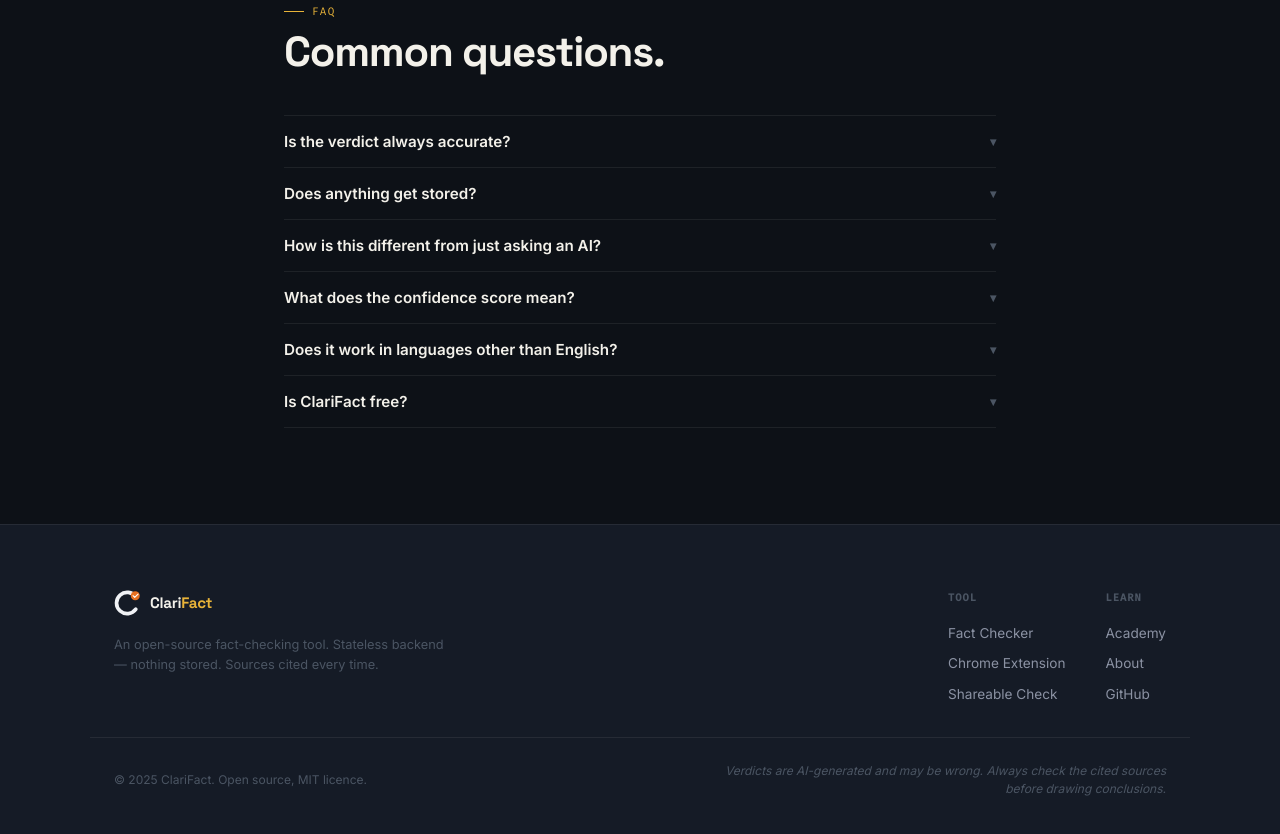
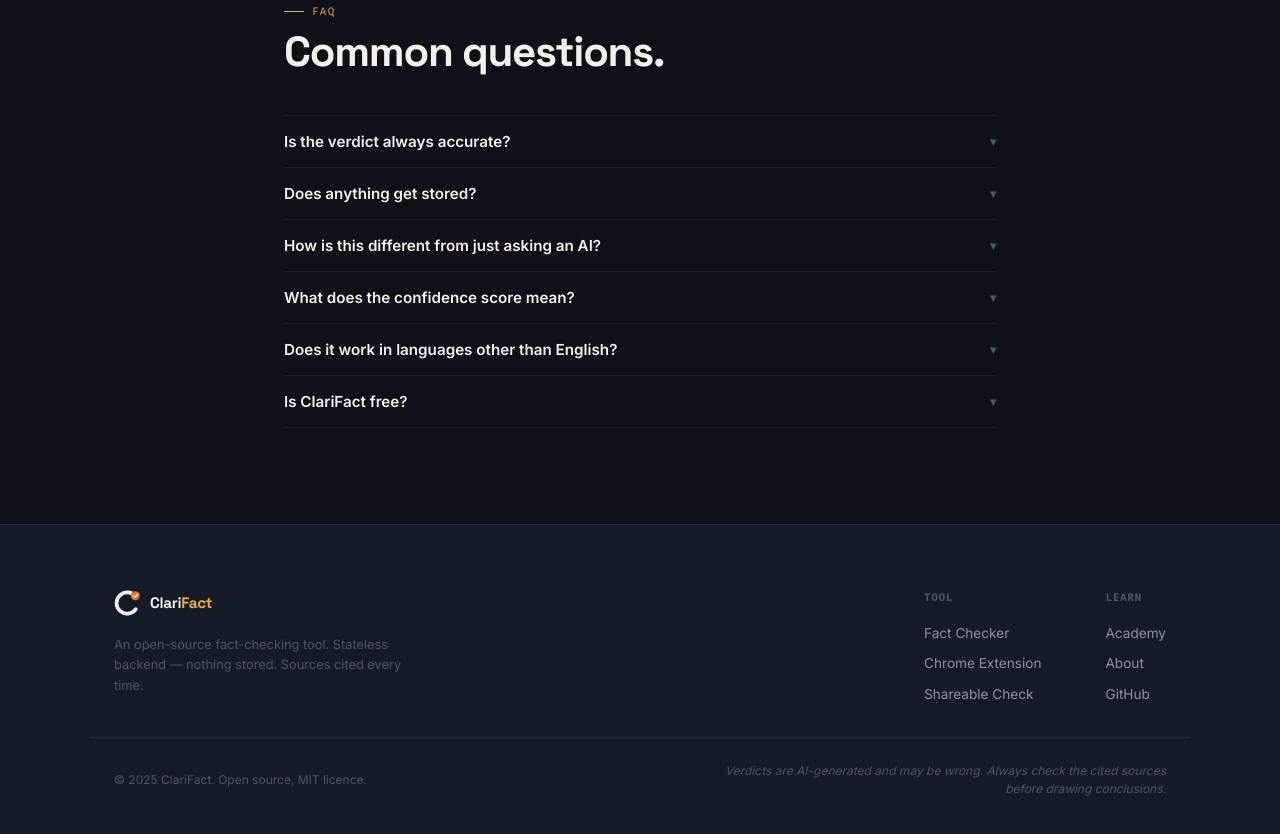
Before and after one commit to Sanskar-bot/clarifact, a browser extension: page website/index.html in a window 1280 px wide. Shown: the part 3570-4404 px from the top of the page. Drawn offline with Linux system fonts and the light colour scheme.

Commit message:
fix: footer layout — flex space-between, capped brand width (300px)
Was: grid 1fr/auto causing brand to stretch the full width
Now: flex justify-content:space-between, brand max-width:300px, links flex-shrink:0
Result: balanced two-column footer with no excessive middle gap

```diff
--- a/website/styles.css
+++ b/website/styles.css
@@ -284,22 +284,26 @@
   max-width: 1100px;
   margin-inline: auto;
   padding-inline: var(--space-lg);
-  display: grid;
-  grid-template-columns: 1fr auto;
-  gap: var(--space-xl);
-  align-items: start;
+  display: flex;
+  align-items: flex-start;
+  justify-content: space-between;
+  gap: var(--space-2xl);
+}
+.footer-brand {
+  max-width: 300px;
+  flex-shrink: 0;
 }
 .footer-brand .nav-logo-word { font-size: 0.95rem; }
 .footer-brand p {
   font-size: 0.8rem;
   color: var(--ink-dim);
   margin-top: var(--space-sm);
-  max-width: 340px;
   line-height: 1.6;
 }
 .footer-links {
   display: flex;
-  gap: var(--space-xl);
+  gap: var(--space-2xl);
+  flex-shrink: 0;
 }
 .footer-col h5 {
   font-family: var(--font-mono);
```
